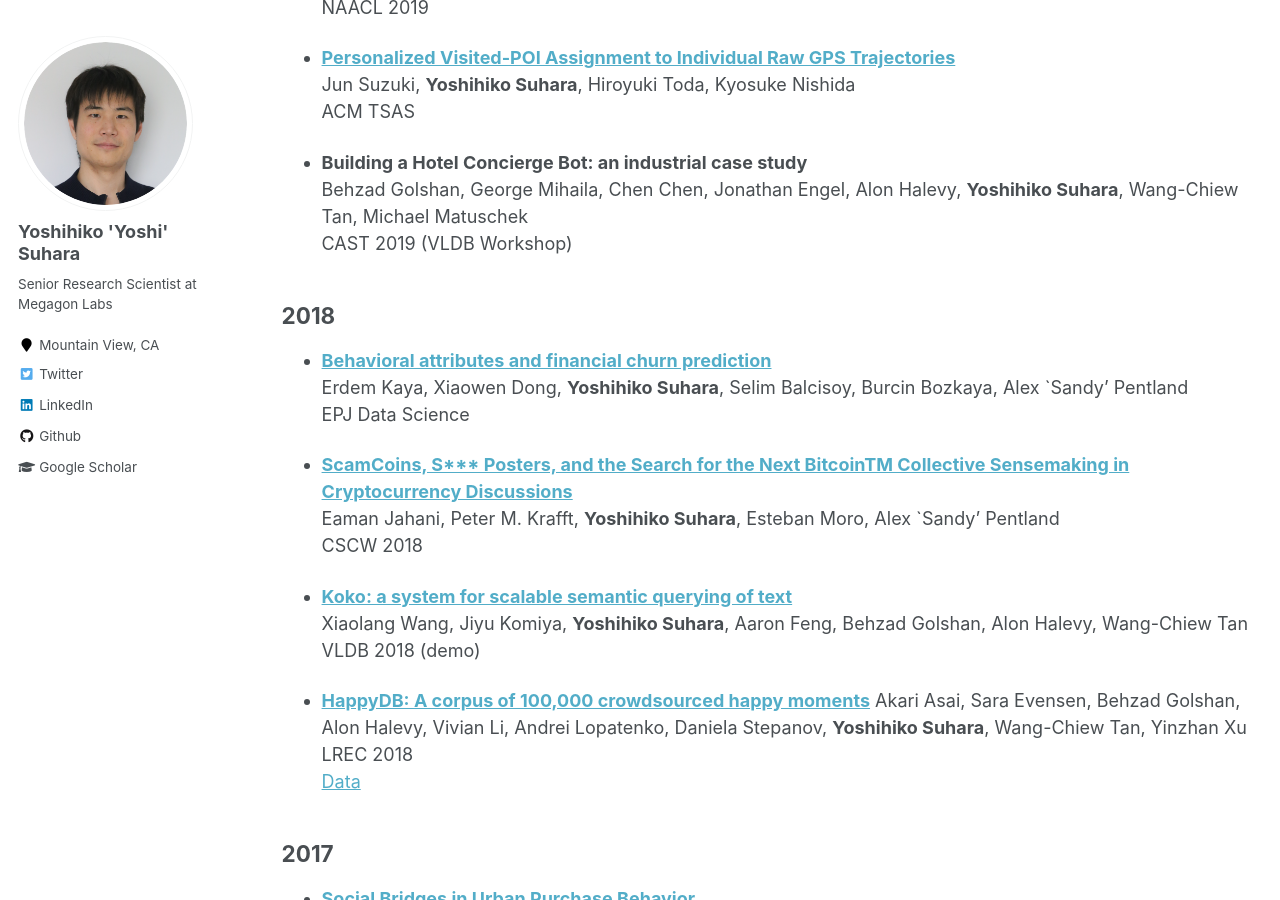
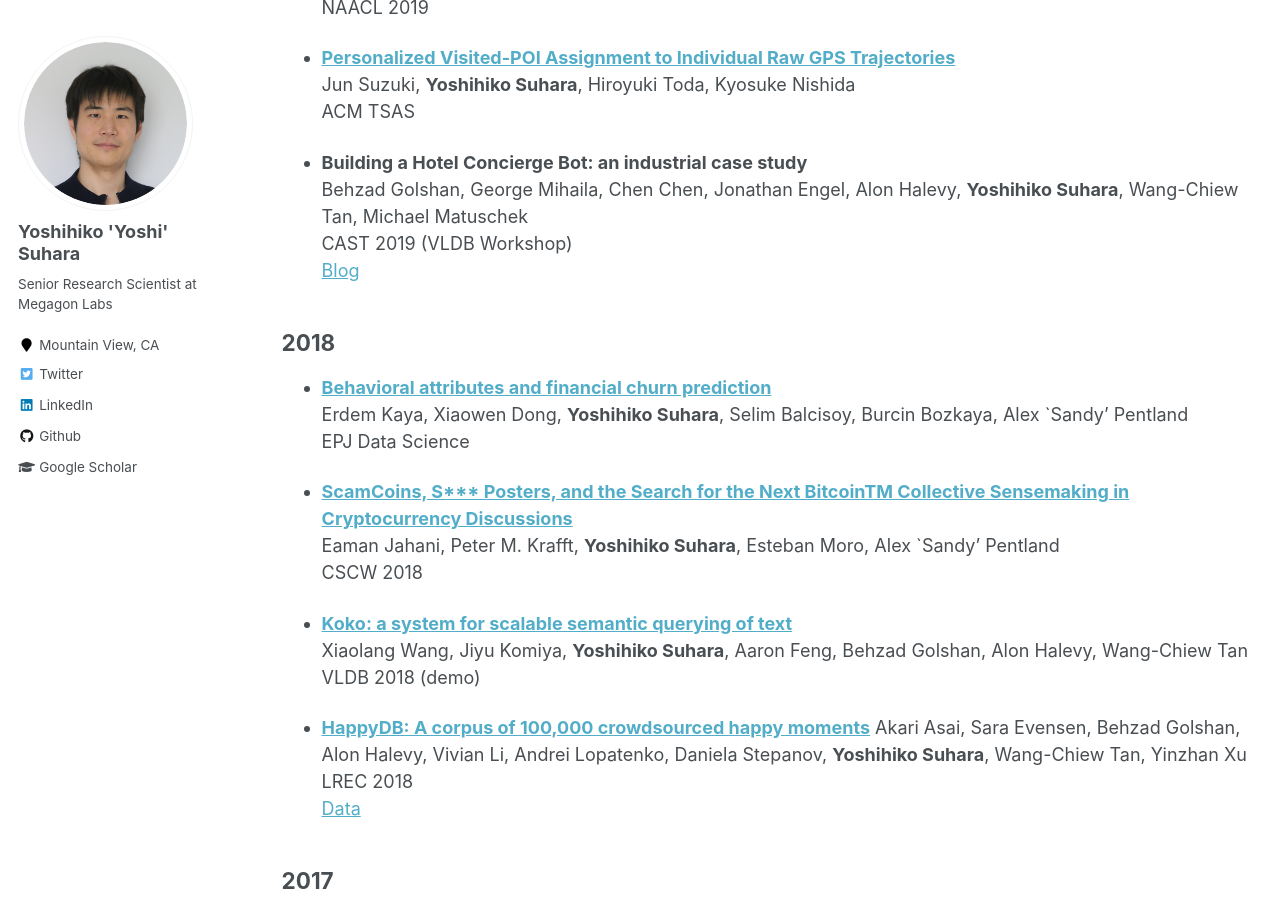
Before and after one commit to suhara/suhara.github.io, a Jekyll site: the page built from _pages/publications.md, in a window 1280 px wide and 900 px high, scrolled down 2276 px. Built offline with Jekyll 4.4.1, drawn with Linux system fonts in a browser that asks for light colours.

Commit message:
Update publications.md

```diff
--- a/_pages/publications.md
+++ b/_pages/publications.md
@@ -80,6 +80,7 @@ ACM TSAS
 - __Building a Hotel Concierge Bot: an industrial case study__
 Behzad Golshan, George Mihaila, Chen Chen, Jonathan Engel, Alon Halevy, __Yoshihiko Suhara__, Wang-Chiew Tan, Michael Matuschek
 CAST 2019 (VLDB Workshop)
+[Blog](https://megagon.ai/blog/conciergebot-case-study-building-an-industrial-strength-qa-chatbot-for-hotels/)
 
 
 ## 2018
```
